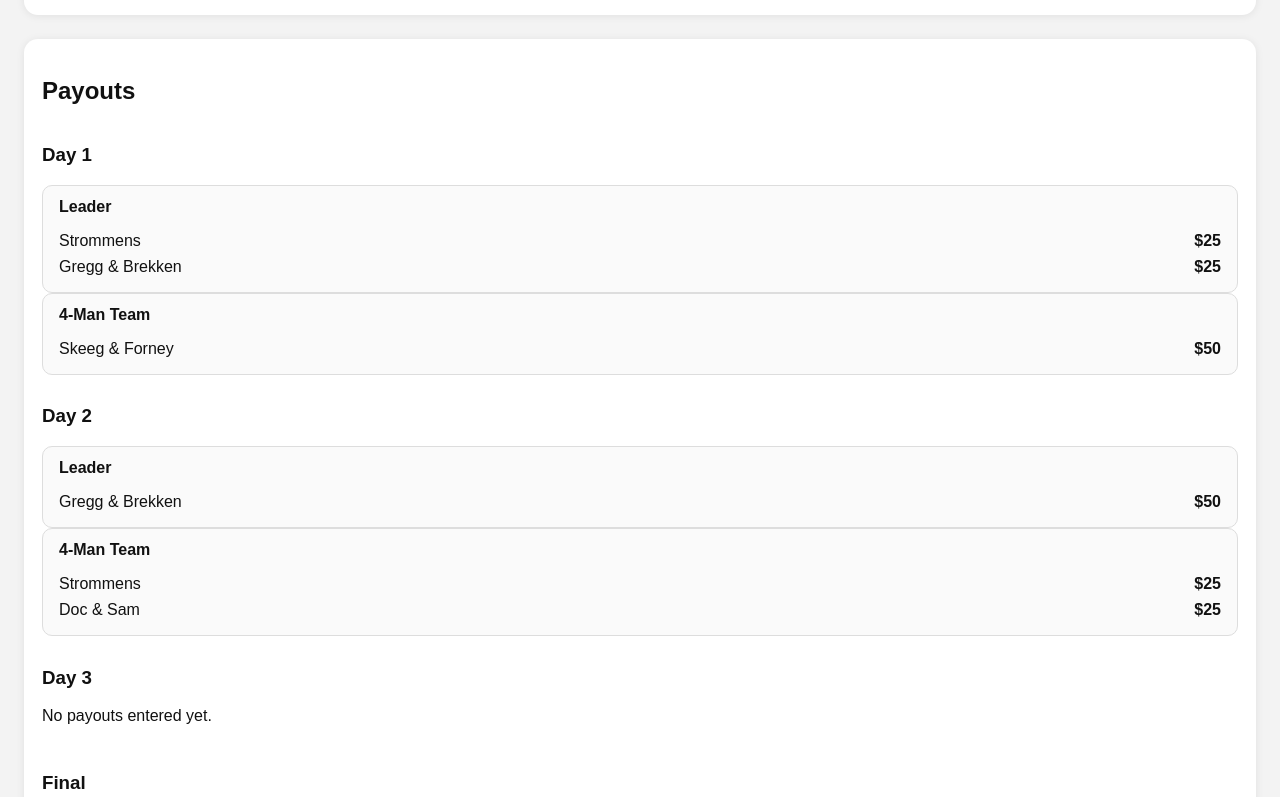
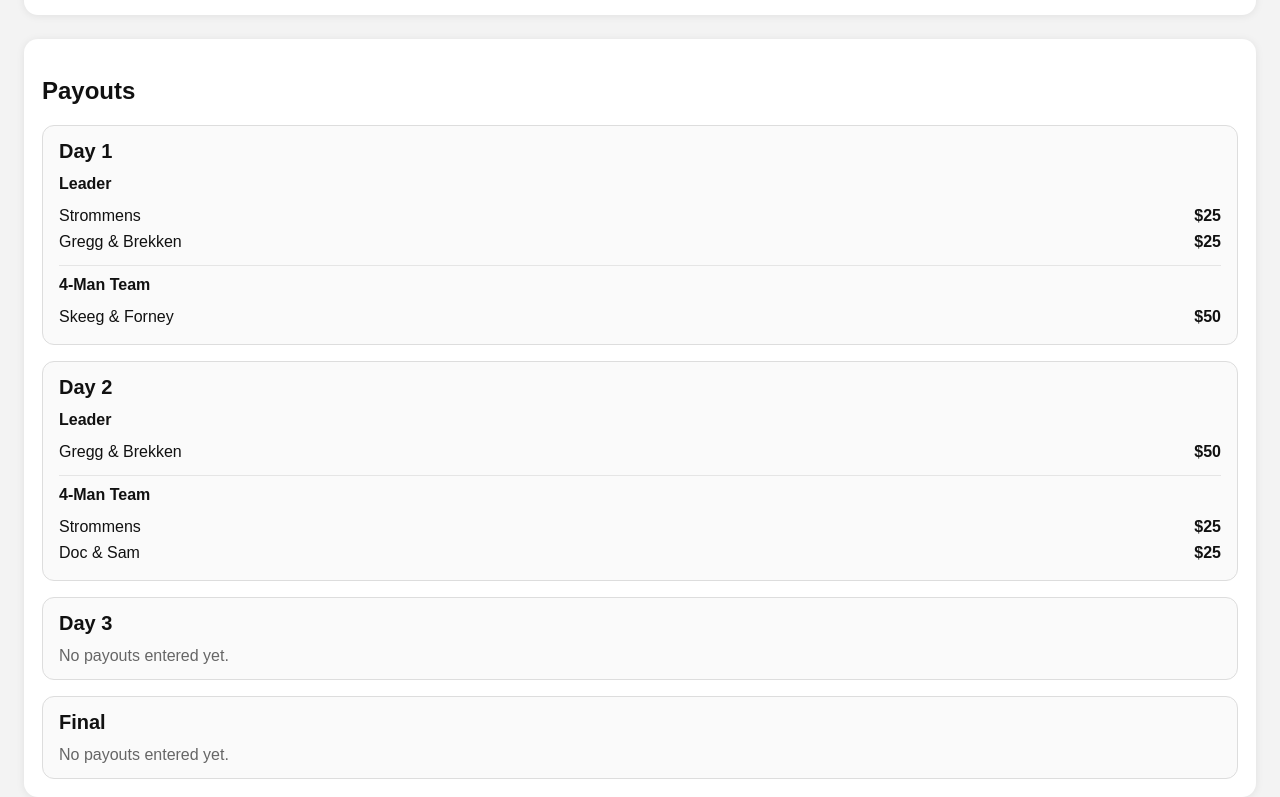
Before and after one commit to Melbs98/2026-Masters-Ctown, a plain HTML site: page docs/index.html in a window 1280 px wide. Shown: the part 1566-2363 px from the top of the page. Drawn offline with Linux system fonts and the light colour scheme.

Commit message:
Update styles for payouts list and sections

```diff
--- a/docs/styles.css
+++ b/docs/styles.css
@@ -143,19 +143,37 @@ body {
 
 #payouts-list {
   display: grid;
-  gap: 12px;
+  gap: 16px;
+}
+
+.payout-section {
+  border: 1px solid #ddd;
+  border-radius: 12px;
+  padding: 14px 16px;
+  background: #fafafa;
+}
+
+.payout-section-title {
+  margin-top: 0;
+  margin-bottom: 12px;
+  font-size: 20px;
 }
 
 .payout-item {
-  border: 1px solid #ddd;
-  border-radius: 10px;
-  padding: 12px 16px;
-  background: #fafafa;
+  border-top: 1px solid #e5e5e5;
+  padding-top: 10px;
+  margin-top: 10px;
+}
+
+.payout-item:first-of-type {
+  border-top: none;
+  padding-top: 0;
+  margin-top: 0;
 }
 
 .payout-item h3 {
   margin-top: 0;
-  margin-bottom: 12px;
+  margin-bottom: 10px;
   font-size: 16px;
 }
 
@@ -170,3 +188,8 @@ body {
 .payout-winner strong {
   white-space: nowrap;
 }
+
+.payout-empty {
+  margin: 0;
+  color: #666;
+}
```
